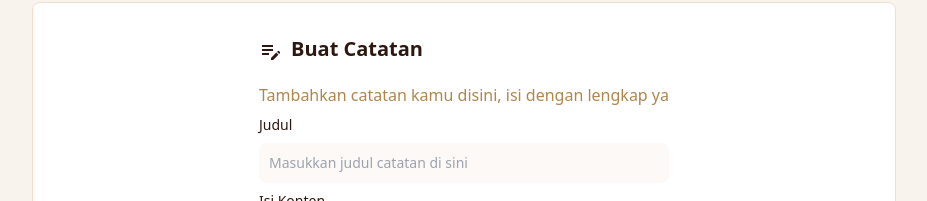
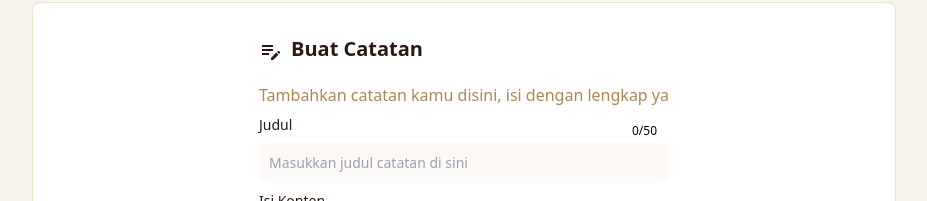
Before and after one commit to muhammadariffaizin/personal-notes, a React (Create React App) app: page / in a window 1280 px wide. Shown: the part 80-281 px from the top of the page, without its empty margins (176-1103 px from the left). Built offline with nearby package versions, Linux system fonts and the light colour scheme.

Commit message:
feat: limit title length

```diff
--- a/src/components/Input.js
+++ b/src/components/Input.js
@@ -1,4 +1,12 @@
-export default function Input({ id, label, type, placeholder, ...rest }) {
+export default function Input({
+  id,
+  label,
+  type,
+  placeholder,
+  limitlength,
+  value,
+  ...rest
+}) {
   return (
     <div>
       <label
@@ -7,6 +15,14 @@ export default function Input({ id, label, type, placeholder, ...rest }) {
       >
         {label}
       </label>
+      <div className="flex flex-row relative">
+        <button
+          id="searchSubmit"
+          type="submit"
+          className="flex absolute -top-8 right-0 items-center p-3 rounded-lg text-xs"
+        >
+          {value.length}/{limitlength}
+        </button>
         <input
           type={type}
           name={id}
@@ -17,5 +33,6 @@ export default function Input({ id, label, type, placeholder, ...rest }) {
           required
         />
       </div>
+    </div>
   );
 }
--- a/src/components/NoteInput.js
+++ b/src/components/NoteInput.js
@@ -19,9 +19,12 @@ class NoteInput extends React.Component {
   }
 
   onTitleChangeHandler(event) {
-    this.setState(() => {
+    this.setState((prevState) => {
+      if (event.target.value.length > 50) {
+        event.target.value = prevState.title;
+      }
       return {
-        title: event.target.value,
+        title: event.target.value.slice(0, 50),
       };
     });
   }
@@ -58,6 +61,7 @@ class NoteInput extends React.Component {
                 type="text"
                 placeholder="Masukkan judul catatan di sini"
                 value={this.state.title}
+                limitlength={50}
                 onChange={this.onTitleChangeHandler}
               />
               <TextArea
```
Lines whose indentation alone changed are shown as unchanged.
